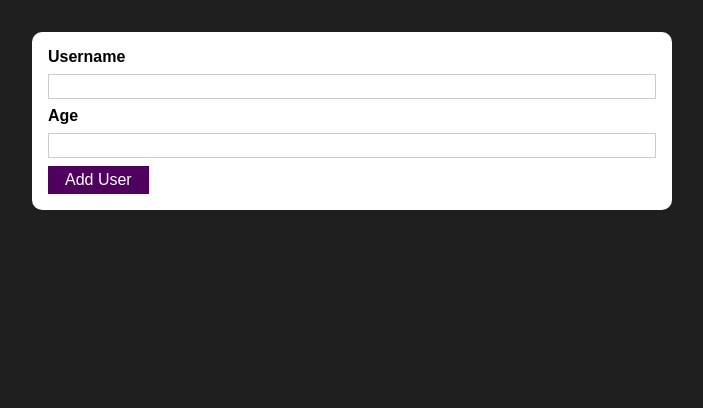
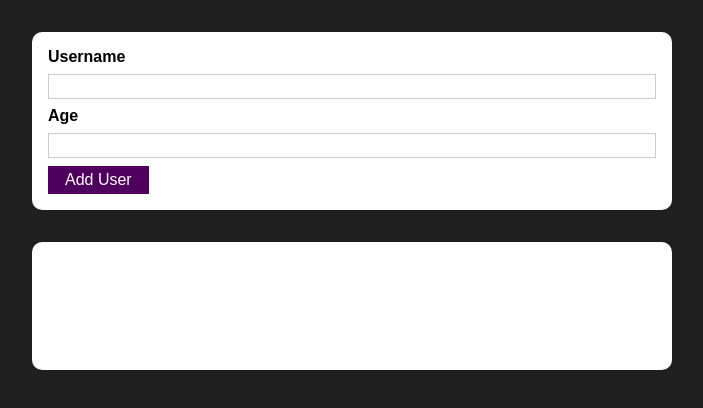
Before and after one commit to artur-coelho/react-complete-guide, a React (Create React App) app: page / in a window 1280 px wide. Shown: the top 408 px of the page, without its empty margins (288-991 px from the left). Built offline with nearby package versions, Linux system fonts and the light colour scheme.

Commit message:
created users list component

```diff
--- a/src/App.js
+++ b/src/App.js
@@ -1,11 +1,20 @@
-import React from 'react';
+import React, { useState } from 'react';
 
 import AddUser from './components/Users/AddUser/AddUser';
+import UsersList from './components/Users/UsersList/UsersList';
 
 function App() {
+  const [users, setUsers] = useState([]);
+
+  const addUser = (user) => {
+    setUsers((prevState) => [user, ...prevState]);
+    console.log(users);
+  };
+
   return (
     <div>
-      <AddUser />
+      <AddUser addUser={addUser} />
+      <UsersList users={users} />
     </div>
   );
 }
--- a/src/components/Users/AddUser/AddUser.js
+++ b/src/components/Users/AddUser/AddUser.js
@@ -1,21 +1,52 @@
-import React from 'react';
+import React, { useState } from 'react';
 
 import BaseCard from '../../UI/BaseCard/BaseCard';
 import Button from '../../UI/Button/Button';
 import styles from './AddUser.module.css';
 
 const AddUser = (props) => {
+  const [username, setUsername] = useState('');
+  const [age, setAge] = useState('');
+  const [isValid, setisValid] = useState(true);
+
+  const usernameHandler = (event) => {
+    setUsername(event.target.value);
+  };
+  const ageHandler = (event) => {
+    setAge(event.target.value);
+  };
+
   const addUserHandler = (event) => {
     event.preventDefault();
+    if (username.trim().length === 0 || age.trim().length === 0) {
+      setisValid(false);
+      return;
+    }
+    if (+age < 1) {
+      setisValid(false);
+      return;
+    }
+    props.addUser({
+      name: username,
+      age: age,
+      id: Math.random().toString() + age,
+    });
+    setUsername('');
+    setAge('');
   };
 
   return (
     <BaseCard className={styles.input}>
       <form onSubmit={addUserHandler}>
         <label htmlFor='username'>Username</label>
-        <input type='text' id='username' />
+        <input
+          type='text'
+          id='username'
+          value={username}
+          onChange={usernameHandler}
+        />
         <label htmlFor='age'>Age</label>
-        <input type='text' id='age' />
+        <input type='number' id='age' value={age} onChange={ageHandler} />
         <Button type='submit'>Add User</Button>
       </form>
     </BaseCard>
--- /dev/null
+++ b/src/components/Users/UsersList/UsersList.js
@@ -0,0 +1,20 @@
+import React from 'react';
+
+import BaseCard from '../../UI/BaseCard/BaseCard';
+import styles from './UsersList.module.css';
+
+const UsersList = (props) => {
+  return (
+    <BaseCard className={styles.users}>
+      <ul>
+        {props.users.map((user) => (
+          <li key={user.id}>
+            {user.name} ({user.age} years old)
+          </li>
+        ))}
+      </ul>
+    </BaseCard>
+  );
+};
+
+export default UsersList;
--- /dev/null
+++ b/src/components/Users/UsersList/UsersList.module.css
@@ -0,0 +1,16 @@
+.users {
+  margin: 2rem auto;
+  width: 90%;
+  max-width: 40rem;
+}
+
+.users ul {
+  list-style: none;
+  padding: 1rem;
+}
+
+.users li {
+  border: 1px solid #ccc;
+  margin: 0.5rem 0;
+  padding: 0.5rem;
+}
```
